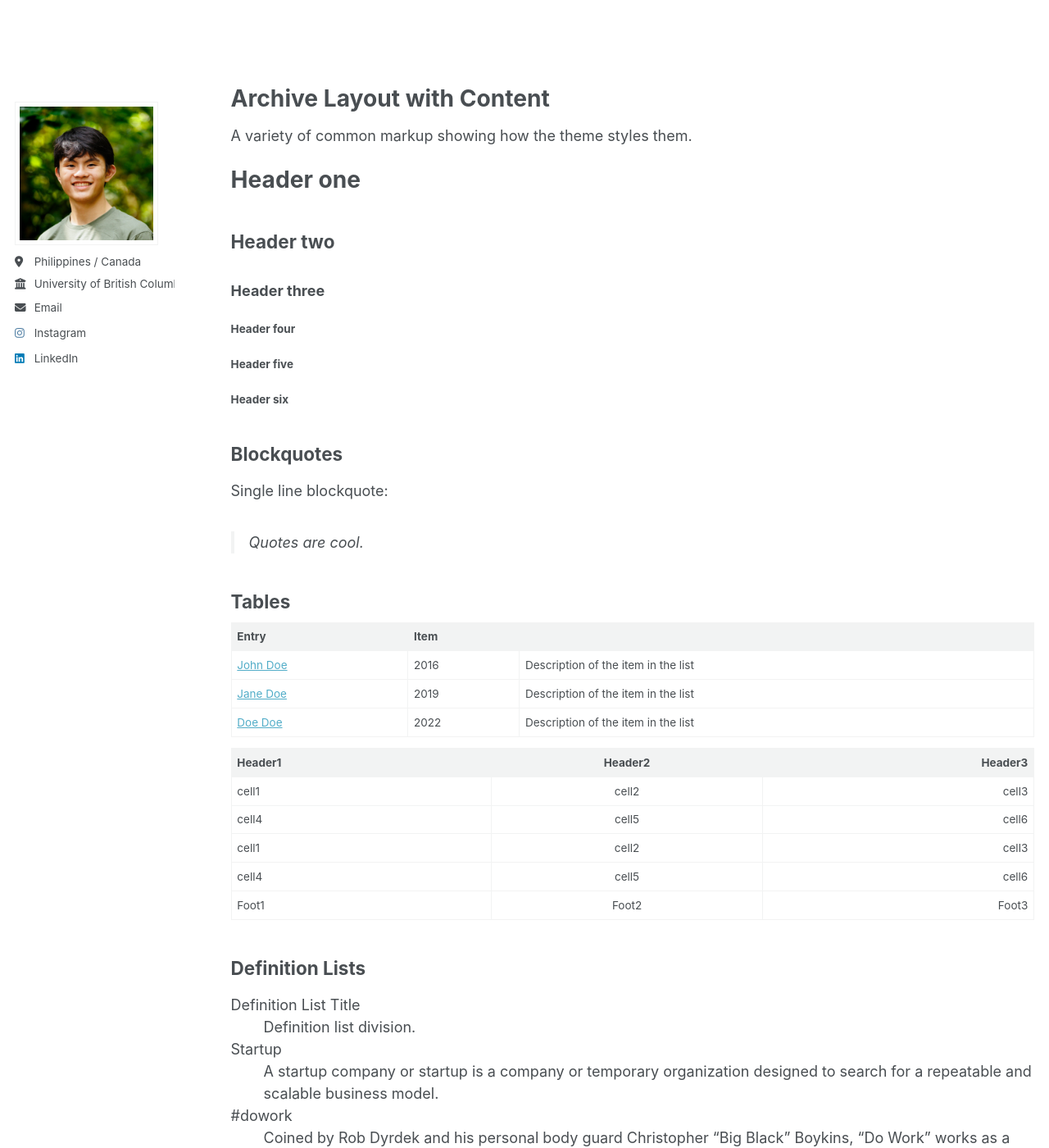
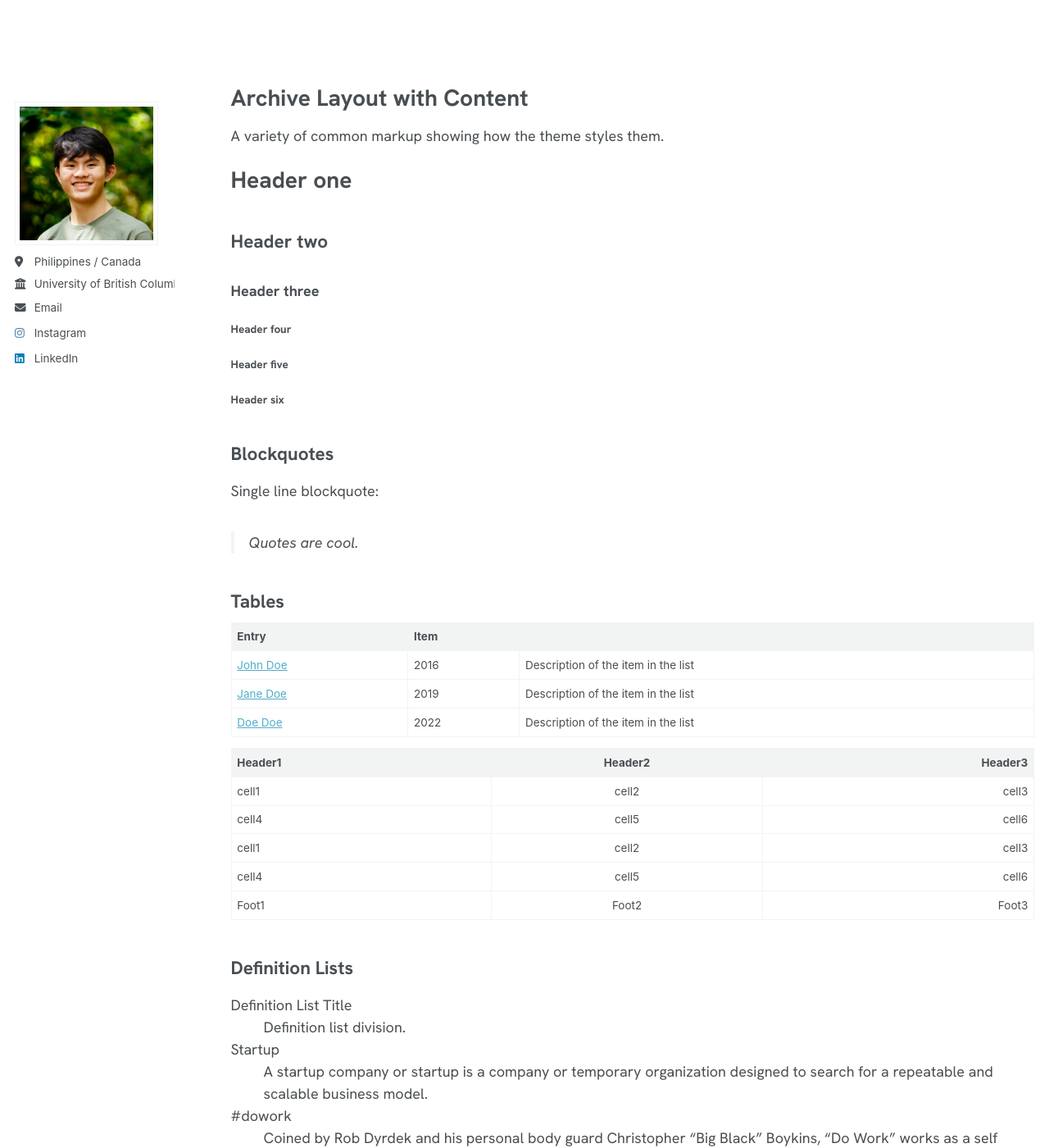
Before and after one commit to lukeelliotchan/lukeelliotchan.github.io, a Jekyll site: the page built from _pages/archive-layout-with-content.md, in a window 1280 px wide and 1400 px high. Shown: the whole window at 82% size. Built offline with Jekyll 4.4.1, drawn with Linux system fonts in a browser that asks for light colours; a style sheet for code colours, icons or effects is not loaded.

Commit message:
Update main.scss

```diff
--- a/assets/css/main.scss
+++ b/assets/css/main.scss
@@ -48,3 +48,11 @@
 .page__footer {
   display: none !important;
 }
+
+body {
+  font-family: "Hanken Grotesk", sans-serif;
+}
+
+h1, h2, h3, h4, h5, h6 {
+  font-family: "Hanken Grotesk", sans-serif;
+}
```
